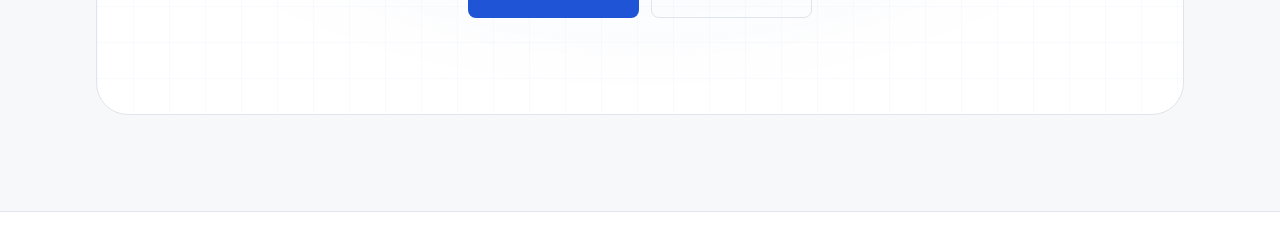
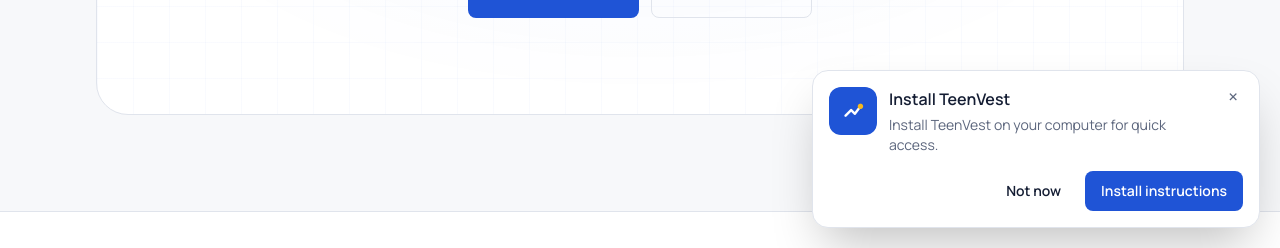
Before and after one commit to oliviarwilliam/project, a Next.js app: page / in a window 1280 px wide. Shown: the part 552-800 px from the top of the page. Built offline with nearby package versions, Linux system fonts and the light colour scheme; no server answers.

Commit message:
added install button

```diff
--- a/src/app/layout.tsx
+++ b/src/app/layout.tsx
@@ -5,6 +5,7 @@
 import { Navbar } from "@/components/layout/navbar";
 import { Footer } from "@/components/layout/footer";
 import { RegisterServiceWorker } from "@/components/pwa/register-sw";
+import { InstallPrompt } from "@/components/pwa/install-prompt";
 import { site } from "@/data/site";
 import { env } from "@/lib/env";
 import { headers } from "next/headers";
@@ -50,6 +51,7 @@
           <Footer />
         </ThemeProvider>
         <RegisterServiceWorker />
+        <InstallPrompt />
       </body>
     </html>
   );
--- a/src/app/manifest.ts
+++ b/src/app/manifest.ts
@@ -15,6 +15,7 @@
     scope: "/",
     display: "standalone",
     display_override: ["standalone", "minimal-ui"],
+    prefer_related_applications: false,
     orientation: "portrait",
     background_color: "#f7f8fa",
     theme_color: "#1f54d6",
--- /dev/null
+++ b/src/components/pwa/install-prompt.tsx
@@ -0,0 +1,182 @@
+"use client";
+
+import { useCallback, useEffect, useRef, useState } from "react";
+import Image from "next/image";
+
+type InstallPromptEvent = Event & {
+  prompt: () => Promise<void>;
+  userChoice: Promise<{ outcome: "accepted" | "dismissed"; platform: string }>;
+};
+
+type Device = "ios" | "android" | "desktop";
+
+const DISMISSED_UNTIL_KEY = "teenvest:pwa-install-dismissed-until";
+const DISMISS_DAYS = 7;
+
+function isDismissed() {
+  try {
+    return Number(localStorage.getItem(DISMISSED_UNTIL_KEY) ?? 0) > Date.now();
+  } catch {
+    return false;
+  }
+}
+
+function dismissForAWhile() {
+  try {
+    localStorage.setItem(
+      DISMISSED_UNTIL_KEY,
+      String(Date.now() + DISMISS_DAYS * 24 * 60 * 60 * 1000),
+    );
+  } catch {
+    // The prompt still closes for this visit when storage is unavailable.
+  }
+}
+
+export function InstallPrompt() {
+  const deferredPrompt = useRef<InstallPromptEvent | null>(null);
+  const [device, setDevice] = useState<Device | null>(null);
+  const [visible, setVisible] = useState(false);
+  const [showSteps, setShowSteps] = useState(false);
+  const [nativeInstallAvailable, setNativeInstallAvailable] = useState(false);
+
+  useEffect(() => {
+    const ua = navigator.userAgent;
+    const isIos = /iPhone|iPad|iPod/i.test(ua) ||
+      (navigator.platform === "MacIntel" && navigator.maxTouchPoints > 1);
+    const isAndroid = /Android/i.test(ua);
+    const currentDevice: Device = isIos ? "ios" : isAndroid ? "android" : "desktop";
+    setDevice(currentDevice);
+
+    const isStandalone =
+      window.matchMedia("(display-mode: standalone)").matches ||
+      ("standalone" in navigator && Boolean((navigator as Navigator & { standalone?: boolean }).standalone));
+    if (isStandalone || isDismissed()) return;
+
+    const timer = window.setTimeout(() => setVisible(true), 2500);
+    const onBeforeInstallPrompt = (event: Event) => {
+      event.preventDefault();
+      deferredPrompt.current = event as InstallPromptEvent;
+      setNativeInstallAvailable(true);
+      if (!isDismissed()) setVisible(true);
+    };
+    const onAppInstalled = () => {
+      deferredPrompt.current = null;
+      setVisible(false);
+      setShowSteps(false);
+    };
+
+    window.addEventListener("beforeinstallprompt", onBeforeInstallPrompt);
+    window.addEventListener("appinstalled", onAppInstalled);
+
+    return () => {
+      window.clearTimeout(timer);
+      window.removeEventListener("beforeinstallprompt", onBeforeInstallPrompt);
+      window.removeEventListener("appinstalled", onAppInstalled);
+    };
+  }, []);
+
+  const closePrompt = useCallback(() => {
+    dismissForAWhile();
+    setVisible(false);
+    setShowSteps(false);
+  }, []);
+
+  const install = useCallback(async () => {
+    const prompt = deferredPrompt.current;
+    if (!prompt) {
+      setShowSteps(true);
+      return;
+    }
+
+    try {
+      await prompt.prompt();
+      const choice = await prompt.userChoice;
+      deferredPrompt.current = null;
+      setNativeInstallAvailable(false);
+      if (choice.outcome === "accepted") setVisible(false);
+      else setShowSteps(true);
+    } catch {
+      deferredPrompt.current = null;
+      setNativeInstallAvailable(false);
+      setShowSteps(true);
+    }
+  }, []);
+
+  if (!visible || !device) return null;
+
+  return (
+    <aside
+      aria-label="Install TeenVest"
+      className="fixed inset-x-3 bottom-3 z-[70] mx-auto max-w-md rounded-2xl border border-line bg-surface p-4 shadow-2xl sm:inset-x-auto sm:bottom-5 sm:right-5"
+      style={{ paddingBottom: "calc(1rem + env(safe-area-inset-bottom))" }}
+    >
+      <div className="flex items-start gap-3">
+        <Image
+          src="/icons/icon-192.png"
+          alt=""
+          width={48}
+          height={48}
+          className="h-12 w-12 shrink-0 rounded-xl"
+        />
+        <div className="min-w-0 flex-1">
+          <p className="font-semibold text-ink">Install TeenVest</p>
+          <p className="mt-1 text-sm leading-5 text-muted">
+            {device === "desktop"
+              ? "Install TeenVest on your computer for quick access."
+              : "Add TeenVest to your home screen for quick access."}
+          </p>
+        </div>
+        <button
+          type="button"
+          aria-label="Dismiss install prompt"
+          onClick={closePrompt}
+          className="-mr-2 -mt-2 flex h-9 w-9 shrink-0 items-center justify-center rounded-full text-xl text-muted hover:bg-line/60 hover:text-ink"
+        >
+          <span aria-hidden="true">×</span>
+        </button>
+      </div>
+
+      <div className="mt-4 flex items-center justify-end gap-2">
+        <button type="button" className="btn btn-ghost" onClick={closePrompt}>
+          Not now
+        </button>
+        <button type="button" className="btn btn-primary" onClick={install}>
+          {device === "ios" ? "Show me how" : nativeInstallAvailable ? "Install app" : "Install instructions"}
+        </button>
+      </div>
+
+      {showSteps && (
+        <div className="mt-4 border-t border-line pt-3 text-sm text-muted" aria-live="polite">
+          {device === "ios" ? (
+            <>
+              <p className="mb-2 font-semibold text-ink">Add TeenVest from Safari</p>
+              <ol className="list-inside list-decimal space-y-1">
+                <li>Open this page in Safari and tap Share.</li>
+                <li>Choose “Add to Home Screen”.</li>
+                <li>Tap “Add” to finish.</li>
+              </ol>
+            </>
+          ) : device === "android" ? (
+            <>
+              <p className="mb-2 font-semibold text-ink">Install from your browser</p>
+              <ol className="list-inside list-decimal space-y-1">
+                <li>Open the browser menu.</li>
+                <li>Choose “Install app” or “Add to Home screen”.</li>
+                <li>Confirm the installation.</li>
+              </ol>
+            </>
+          ) : (
+            <>
+              <p className="mb-2 font-semibold text-ink">Install on your computer</p>
+              <ol className="list-inside list-decimal space-y-1">
+                <li>In Chrome or Edge, select the install icon in the address bar or choose “Install app” from the browser menu.</li>
+                <li>In Safari on macOS Sonoma or newer, choose Share, then “Add to Dock”.</li>
+                <li>Confirm the installation.</li>
+              </ol>
+            </>
+          )}
+        </div>
+      )}
+    </aside>
+  );
+}
```
